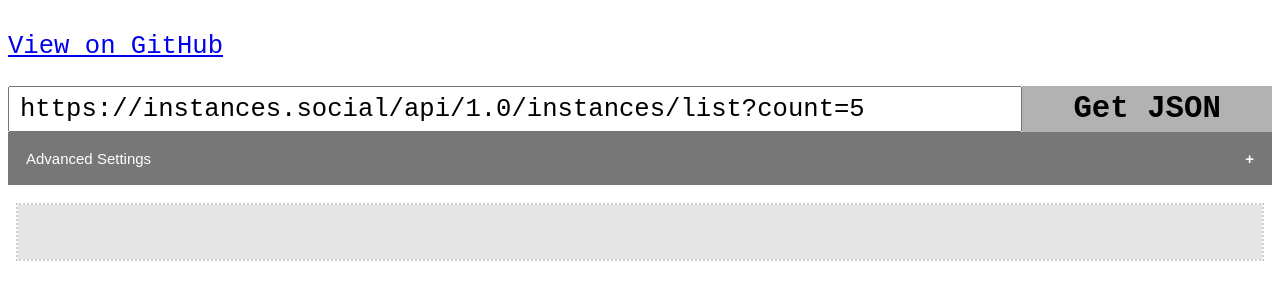
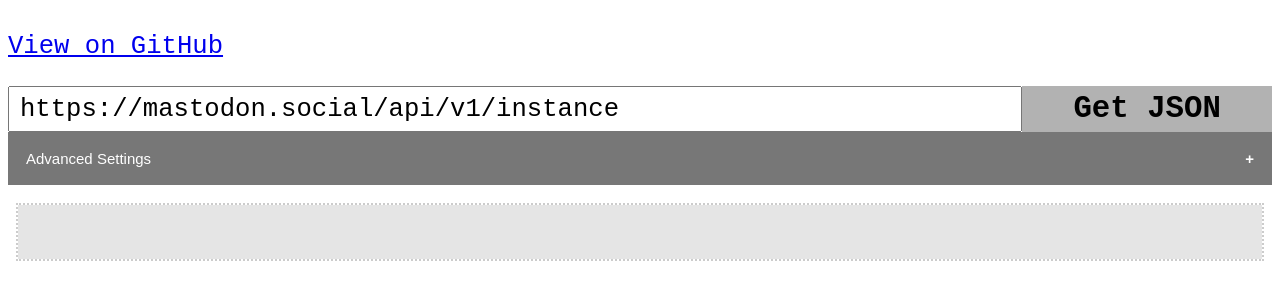
Before and after one commit to Kudusch/json-helper, a plain HTML site: page index.html in a window 1280 px wide. Shown: the part 95-394 px from the top of the page. Drawn offline with Linux system fonts and the light colour scheme.

Commit message:
Add better test url

```diff
--- a/index.html
+++ b/index.html
@@ -10,7 +10,7 @@
 <h1><a href=".">Json</a></h1>
     <p><a href="https://github.com/Kudusch/json-helper">View on GitHub</a></p>
 <div class="control">
-    <input type="text" name="url" value="https://instances.social/api/1.0/instances/list?count=5" id="url">
+    <input type="text" name="url" value="https://mastodon.social/api/v1/instance" id="url">
     <button onclick="get_json()" id="button">Get JSON</button>
 </div>
 <button id="extend" onclick="extend_menu()">Advanced Settings</button>
```
